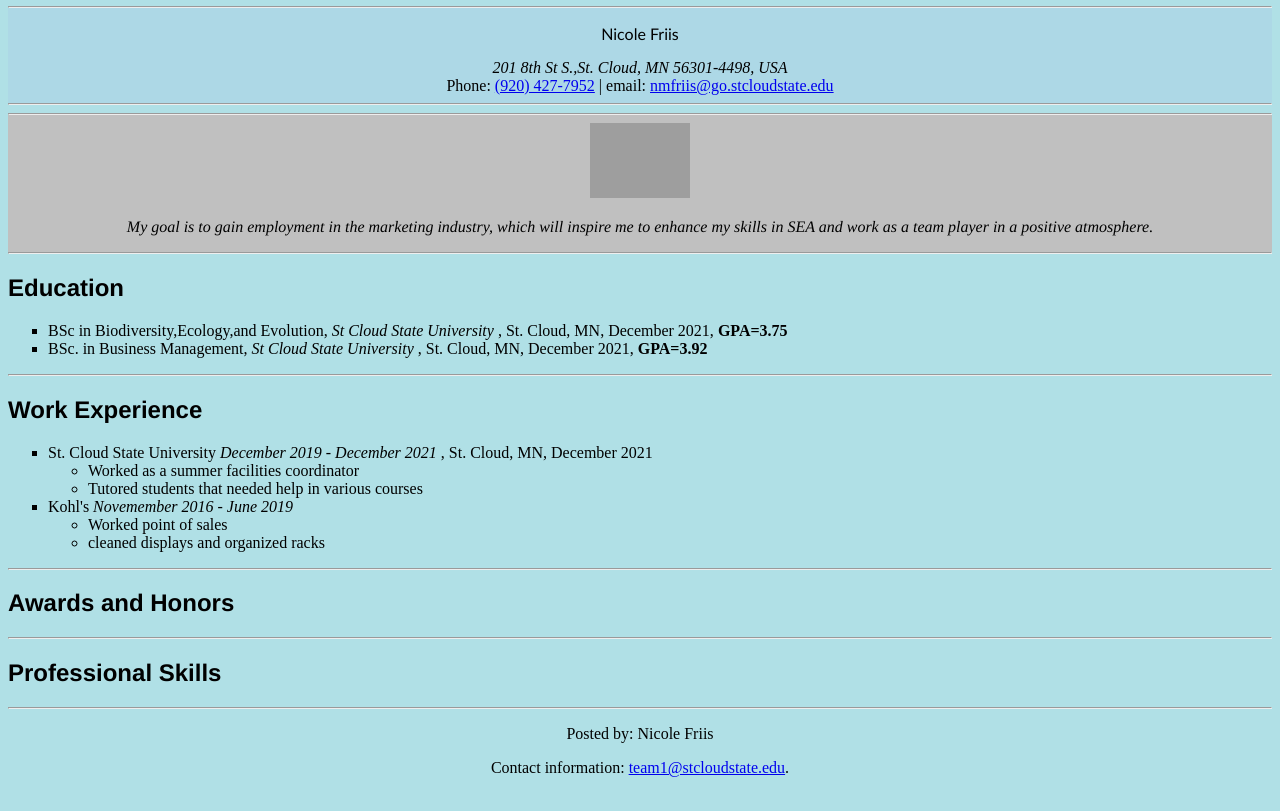
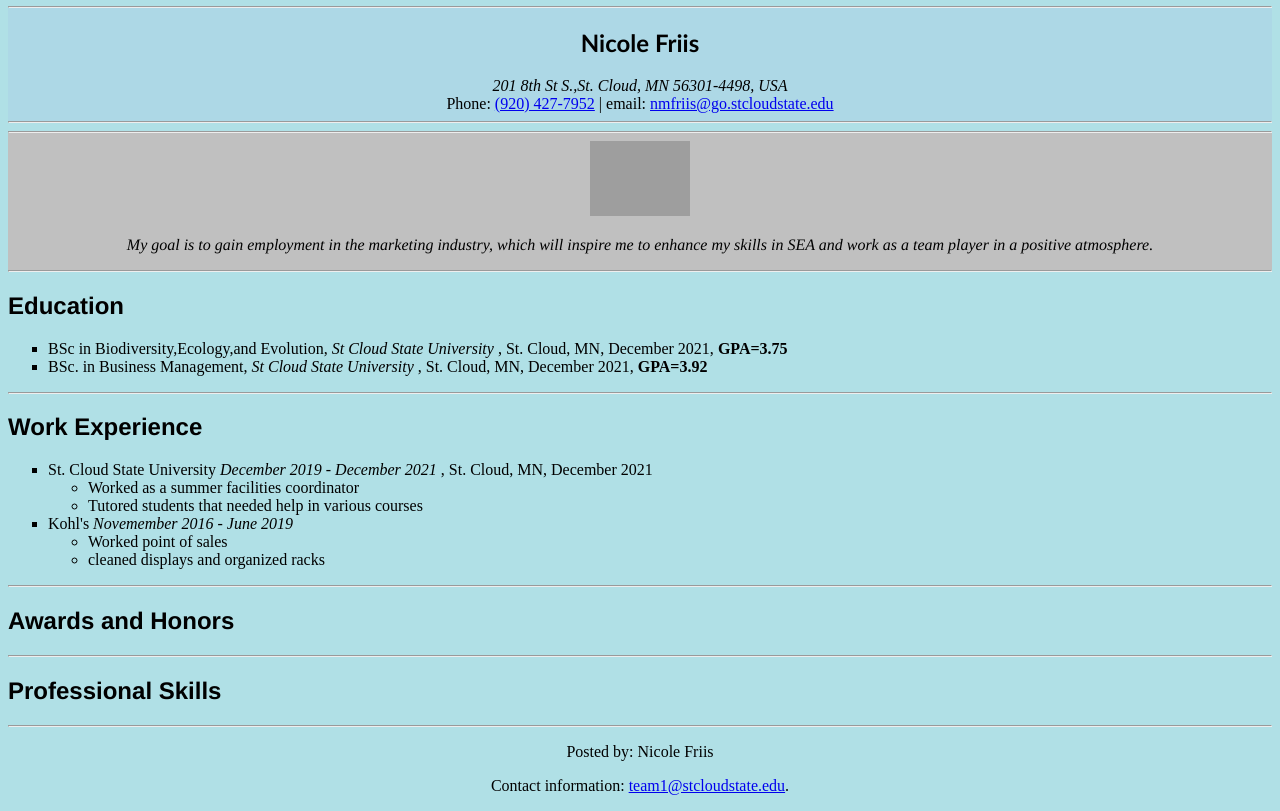
Before and after one commit to nmfriis/nmfriis.github.io, a plain HTML site: page index.html in a window 1280 px wide. Shown: the part 76-887 px from the top of the page. Drawn offline with Linux system fonts and the light colour scheme; grey boxes are pictures that could not be loaded.

Commit message:
Update index.html

```diff
--- a/index.html
+++ b/index.html
@@ -12,7 +12,7 @@
 			</div>
 			<div style="background-color:lightblue" align="center">
 				<hr>
-				<p style="font-family:Calibri;" align="center"> Nicole Friis </p>
+				<h2 style="font-family:Calibri;" align="center"> Nicole Friis </h2>
 				<address>
 					201 8th St S.,St. Cloud, MN 56301-4498, USA
 				</address>
```
